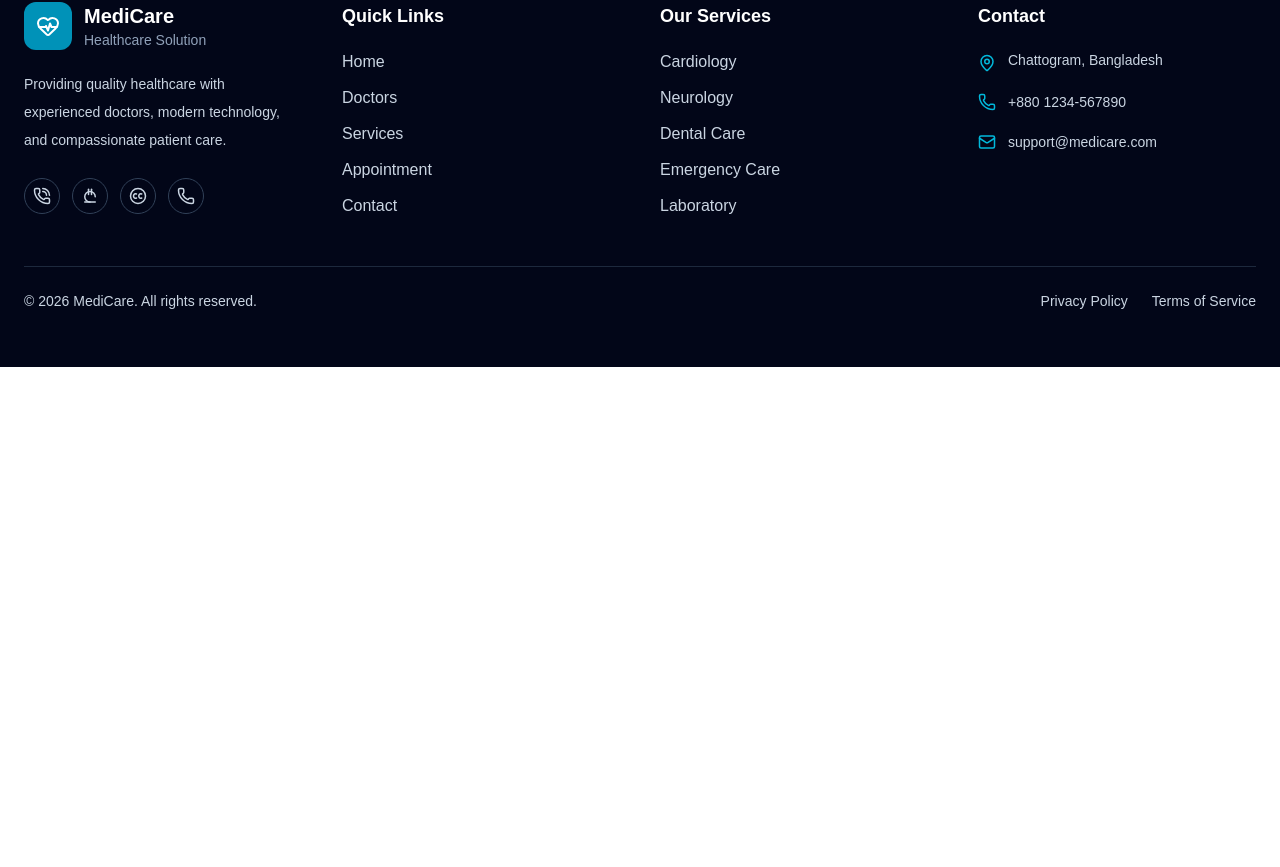
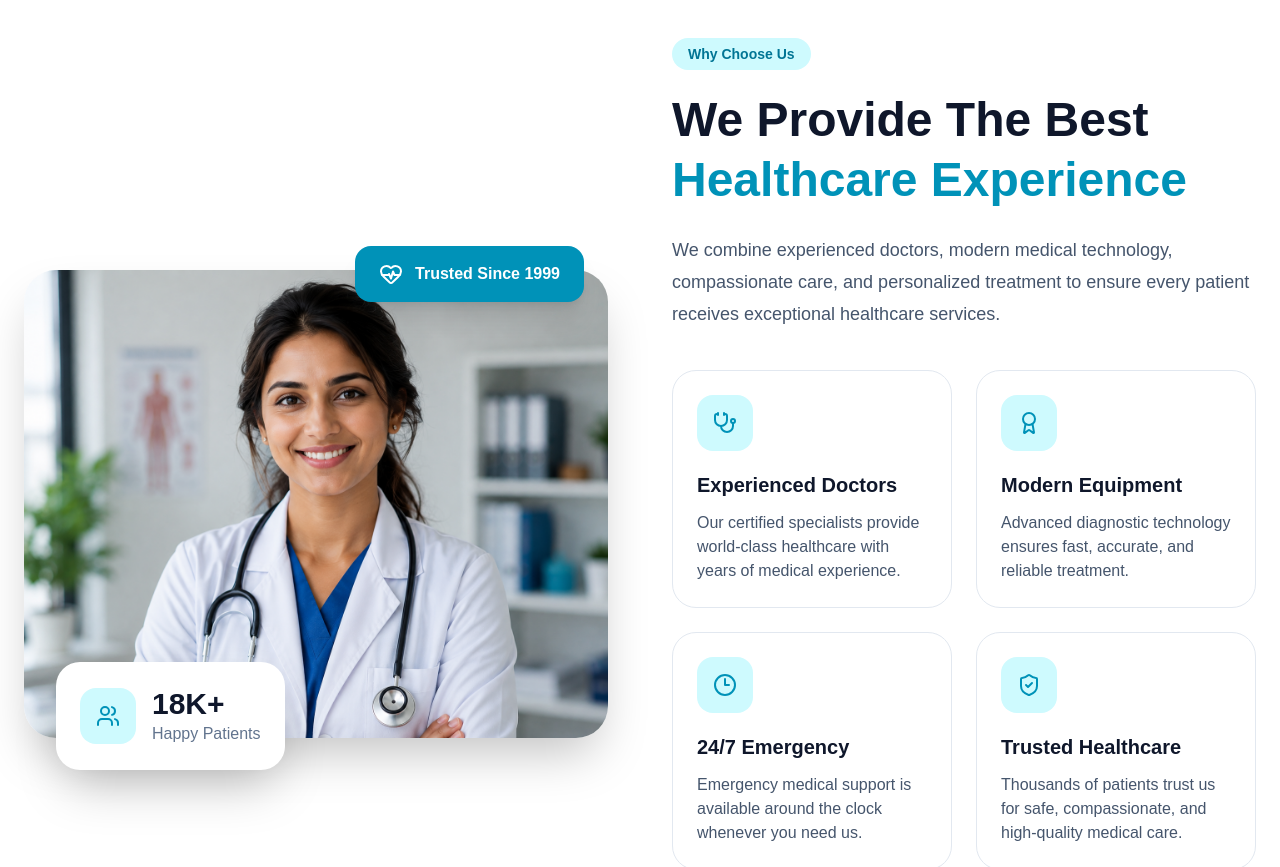
Before and after one commit to rashelmahomud/helth-care, a Next.js app: page / in a window 1280 px wide. Shown: the part 2297-3164 px from the top of the page. Before the commit the page ends 2664 px from the top, so only its background shows below. Built offline with nearby package versions, Linux system fonts and the light colour scheme.

Commit message:
added why choose us section add

```diff
--- a/src/app/page.tsx
+++ b/src/app/page.tsx
@@ -1,4 +1,5 @@
 import Banner from "../components/Banner"
+import WhyChooseUs from "../components/home/WhyChooseUs";
 import Services from "./services/Services";
 
 export default function Home() {
@@ -6,6 +7,7 @@ export default function Home() {
     <div>
       <Banner />
       <Services />
+      <WhyChooseUs />
 
     </div>
   );
--- a/src/app/services/[id]/page.tsx
+++ b/src/app/services/[id]/page.tsx
@@ -12,19 +12,19 @@ import {
 const services = {
     cardiology: {
         title: "Cardiology",
-        image: "/images/doctor.png",
+        image: "/images/doctor-02.png",
         description:
             "Our Cardiology Department provides comprehensive diagnosis, treatment, and prevention for heart and vascular diseases using advanced medical technology.",
     },
     neurology: {
         title: "Neurology",
-        image: "/images/doctor.png",
+        image: "/images/doctor-02.png",
         description:
             "Expert neurological care for disorders affecting the brain, spinal cord, and nervous system.",
     },
     pediatrics: {
         title: "Pediatrics",
-        image: "/images/doctor.png",
+        image: "/images/doctor-04.png",
         description:
             "Complete healthcare services for infants, children, and adolescents.",
     },
@@ -36,13 +36,13 @@ const services = {
     },
     emergency: {
         title: "Emergency Care",
-        image: "/images/doctor-03.png",
+        image: "/images/doctor.png",
         description:
             "24/7 emergency healthcare with rapid response and expert medical staff.",
     },
     "general-medicine": {
         title: "General Medicine",
-        image: "/images/doctor-4.png",
+        image: "/images/doctor-03.png",
         description:
             "Comprehensive healthcare for everyday illnesses, chronic disease management, and preventive care.",
     },
--- /dev/null
+++ b/src/components/home/WhyChooseUs.tsx
@@ -0,0 +1,147 @@
+import Image from "next/image";
+import Link from "next/link";
+import {
+    ArrowRight,
+    Award,
+    ShieldCheck,
+    HeartPulse,
+    Clock3,
+    Stethoscope,
+    Users,
+} from "lucide-react";
+
+const features = [
+    {
+        id: 1,
+        title: "Experienced Doctors",
+        description:
+            "Our certified specialists provide world-class healthcare with years of medical experience.",
+        icon: Stethoscope,
+    },
+    {
+        id: 2,
+        title: "Modern Equipment",
+        description:
+            "Advanced diagnostic technology ensures fast, accurate, and reliable treatment.",
+        icon: Award,
+    },
+    {
+        id: 3,
+        title: "24/7 Emergency",
+        description:
+            "Emergency medical support is available around the clock whenever you need us.",
+        icon: Clock3,
+    },
+    {
+        id: 4,
+        title: "Trusted Healthcare",
+        description:
+            "Thousands of patients trust us for safe, compassionate, and high-quality medical care.",
+        icon: ShieldCheck,
+    },
+];
+
+export default function WhyChooseUs() {
+    return (
+        <section className="bg-white py-24">
+            <div className="mx-auto max-w-7xl px-6">
+                <div className="grid items-center gap-16 lg:grid-cols-2">
+                    {/* Left Side */}
+                    <div className="relative">
+                        {/* Main Image */}
+                        <div className="overflow-hidden rounded-[32px] shadow-2xl">
+                            <Image
+                                src="/images/doctor.png"
+                                alt="Healthcare Team"
+                                width={700}
+                                height={750}
+                                className="h-full w-full object-cover"
+                            />
+                        </div>
+
+                        {/* Floating Card */}
+                        <div className="absolute -bottom-8 left-8 rounded-3xl bg-white p-6 shadow-2xl">
+                            <div className="flex items-center gap-4">
+                                <div className="flex h-14 w-14 items-center justify-center rounded-2xl bg-cyan-100">
+                                    <Users className="text-cyan-600" />
+                                </div>
+
+                                <div>
+                                    <h3 className="text-3xl font-bold text-slate-900">
+                                        18K+
+                                    </h3>
+                                    <p className="text-slate-500">
+                                        Happy Patients
+                                    </p>
+                                </div>
+                            </div>
+                        </div>
+
+                        {/* Floating Badge */}
+                        <div className="absolute -top-6 right-6 rounded-2xl bg-cyan-600 px-6 py-4 text-white shadow-xl">
+                            <div className="flex items-center gap-3">
+                                <HeartPulse />
+                                <span className="font-semibold">
+                                    Trusted Since 1999
+                                </span>
+                            </div>
+                        </div>
+                    </div>
+
+                    {/* Right Side */}
+                    <div>
+                        <span className="rounded-full bg-cyan-100 px-4 py-2 text-sm font-semibold text-cyan-700">
+                            Why Choose Us
+                        </span>
+
+                        <h2 className="mt-6 text-4xl font-extrabold leading-tight text-slate-900 md:text-5xl">
+                            We Provide The Best
+                            <span className="block text-cyan-600">
+                                Healthcare Experience
+                            </span>
+                        </h2>
+
+                        <p className="mt-6 text-lg leading-8 text-slate-600">
+                            We combine experienced doctors, modern medical technology,
+                            compassionate care, and personalized treatment to ensure every
+                            patient receives exceptional healthcare services.
+                        </p>
+
+                        <div className="mt-10 grid gap-6 sm:grid-cols-2">
+                            {features.map((feature) => {
+                                const Icon = feature.icon;
+
+                                return (
+                                    <div
+                                        key={feature.id}
+                                        className="rounded-3xl border border-slate-200 p-6 transition-all duration-300 hover:-translate-y-2 hover:border-cyan-200 hover:shadow-xl"
+                                    >
+                                        <div className="flex h-14 w-14 items-center justify-center rounded-2xl bg-cyan-100">
+                                            <Icon className="text-cyan-600" />
+                                        </div>
+
+                                        <h3 className="mt-5 text-xl font-bold text-slate-900">
+                                            {feature.title}
+                                        </h3>
+
+                                        <p className="mt-3 text-slate-600">
+                                            {feature.description}
+                                        </p>
+                                    </div>
+                                );
+                            })}
+                        </div>
+
+                        <Link
+                            href="/about"
+                            className="mt-10 inline-flex items-center gap-2 rounded-xl bg-cyan-600 px-7 py-4 font-semibold text-white transition hover:bg-cyan-700 hover:shadow-xl"
+                        >
+                            Learn More
+                            <ArrowRight size={18} />
+                        </Link>
+                    </div>
+                </div>
+            </div>
+        </section>
+    );
+}
```
